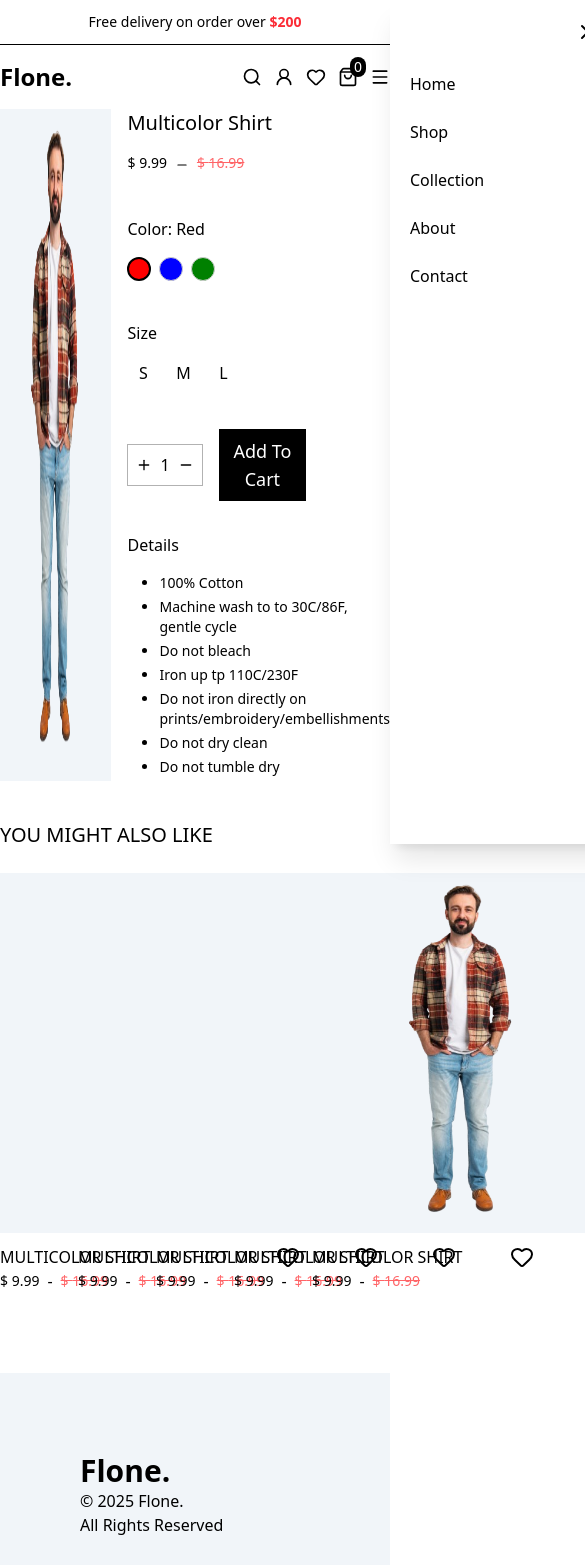
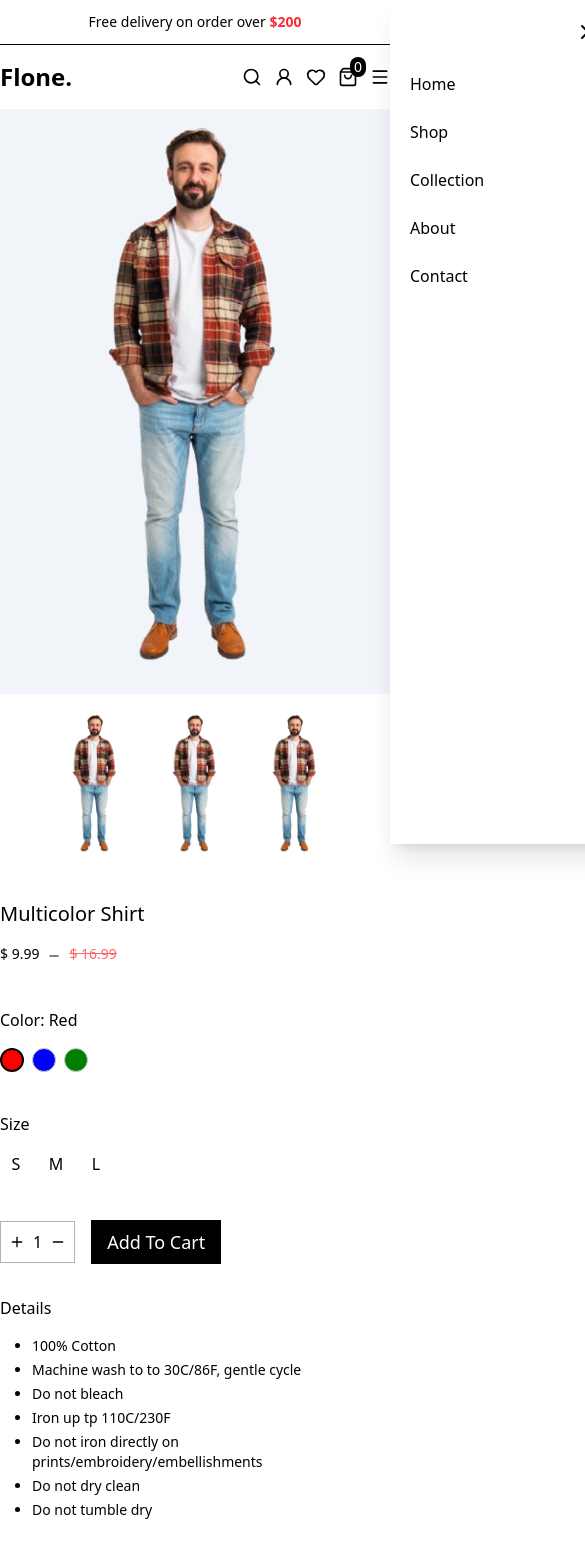
Before and after one commit to owais3536/Flone., a React (Vite) app in the folder client/: page /product-details/1 in a window 390 px wide. Shown: the top 1565 px of the page, 585 px wide, since content can reach past the window. Built offline with nearby package versions, Linux system fonts and the light colour scheme.

Commit message:
Add Cart.jsx

```diff
--- a/client/src/components/Cart.jsx
+++ b/client/src/components/Cart.jsx
@@ -30,14 +30,17 @@ const Cart = () => {
                 </tbody>
             </table>
 
-            <div className="flex justify-between mt-10">
-                <div className="w-full">
+            <div
+                className="flex flex-col md:flex-row items-center justify-center
+                2xl:justify-between md:items-start px-2 md:px-0 mt-10 gap-y-4 md:gap-x-4"
+            >
+                <div className="w-full 2xl:w-3/4">
                     <h2 className="text-lg font-semibold">Have a coupon?</h2>
                     <p className="text-sm">
                         Add your code for and instant cart discount
                     </p>
                     <div
-                        className="w-2/4 mt-4 py-3 px-2 border border-gray-400 rounded-md flex items-center gap-3"
+                        className="w-full 2xl:w-2/4 mt-4 py-3 px-2 border border-gray-400 rounded-md flex items-center gap-3"
                     >
                         <input
                             type="text"
@@ -48,7 +51,7 @@ const Cart = () => {
                     </div>
                 </div>
 
-                <div className="w-2/4 border border-gray-400 rounded-md p-4">
+                <div className="w-full 2xl:w-2/4 border border-gray-400 rounded-md p-4">
                     <h2 className="text-xl font-semibold">Cart summary</h2>
                     <div className="flex items-center justify-between mt-8">
                         <span className="text-sm">Subtotal</span>
--- a/client/src/pages/ItemDetail.jsx
+++ b/client/src/pages/ItemDetail.jsx
@@ -17,19 +17,19 @@ const ItemDetail = () => {
 
     return (
         <main className="container mx-auto">
-            <div className="flex">
+            <div className="flex flex-col lg:flex-row">
                 {/* left */}
-                <div className="flex-1 flex justify-end">
-                    <div className="">
-                        <img src="/men-2.png" alt="" width={100} />
-                        <img src="/men-2.png" alt="" width={100} />
-                        <img src="/men-2.png" alt="" width={100} />
+                <div className="flex-1 flex flex-col-reverse md:flex-row xl:justify-end gap-y-4">
+                    <div className="flex flex-row md:flex-col justify-center">
+                        <img src="/men-2.png" alt="" className="w-[100px]" />
+                        <img src="/men-2.png" alt="" className="w-[100px]" />
+                        <img src="/men-2.png" alt="" className="w-[100px]" />
                     </div>
 
                     <img src="/men-2.png" alt="" className="bg-slate-100" />
                 </div>
                 {/* right */}
-                <div className="flex-1 pl-4">
+                <div className="flex-1 mt-10 md:ml-4">
                     {/* name & price */}
                     <h2 className="text-xl font-medium capitalize">{item.name}</h2>
                     <div className="mt-4 flex item-center gap-2">
@@ -91,7 +91,7 @@ const ItemDetail = () => {
             {/* related/recommended products */}
             <div className="mt-10">
                 <h3 className="text-xl uppercase">You might also like</h3>
-                <div className="my-6 grid grid-cols-5">
+                <div className="my-6 grid grid-cols-1 md:grid-cols-2 lg:grid-cols-3 xl:grid-cols-4 2xl:grid-cols-5 place-items-center gap-4">
                     <ItemCard name={item.name} src={item.src} originalPrice={item.originalPrice} discountPrice={item.discountPrice} />
                     <ItemCard name={item.name} src={item.src} originalPrice={item.originalPrice} discountPrice={item.discountPrice} />
                     <ItemCard name={item.name} src={item.src} originalPrice={item.originalPrice} discountPrice={item.discountPrice} />
```
